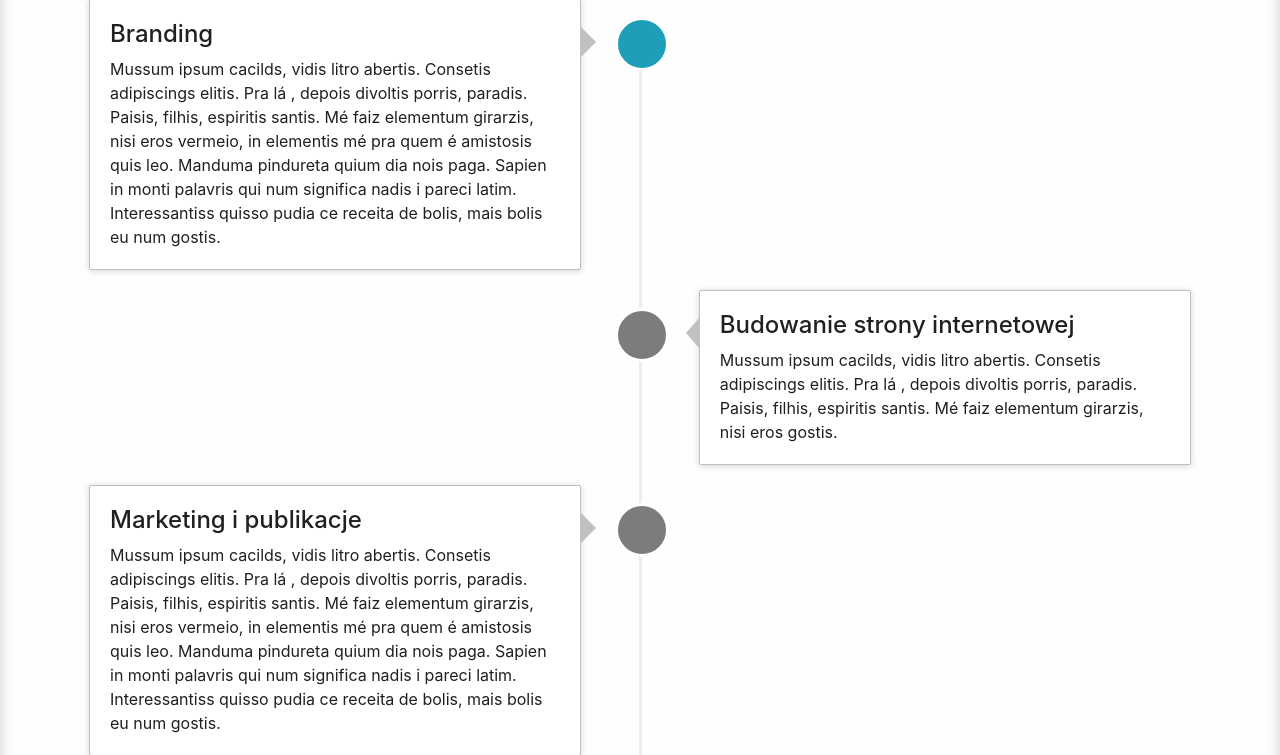
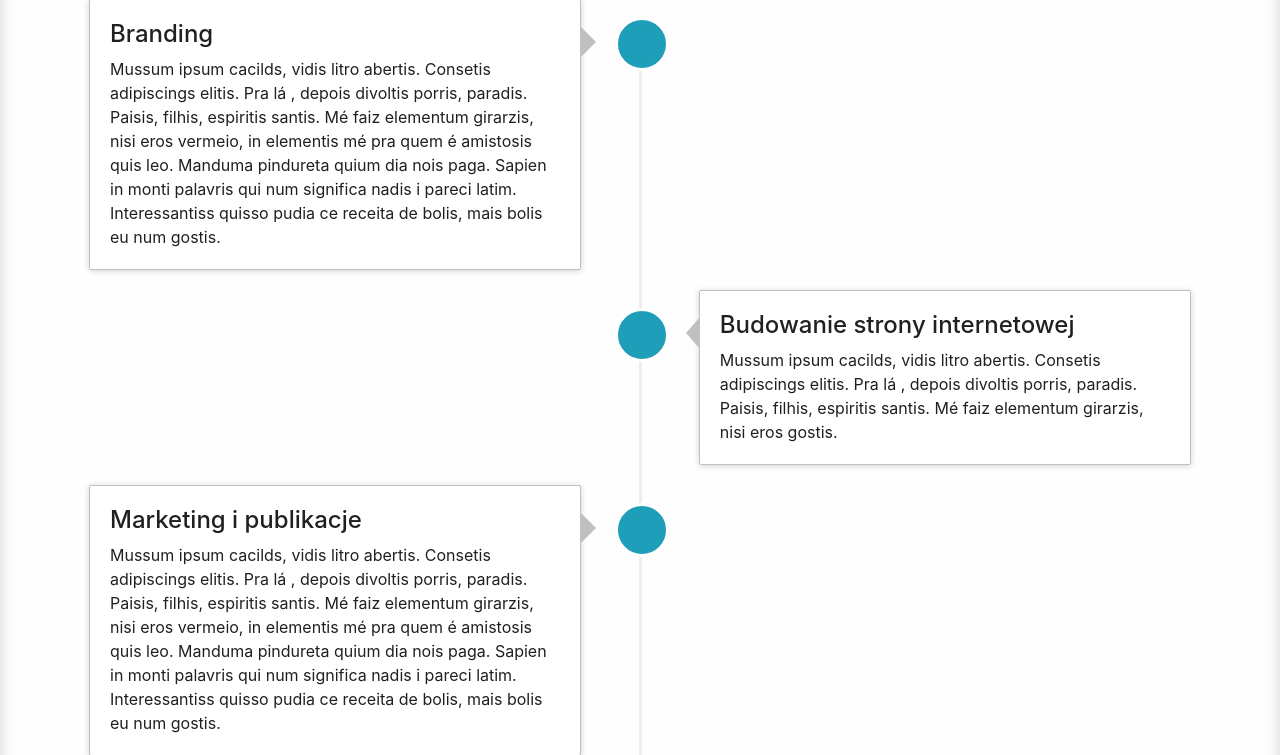
Before and after one commit to Pacislavek/web006, a PHP site: page /oferta.php in a window 1280 px wide. Shown: the part 1588-2343 px from the top of the page. Run offline with PHP 8.4, Linux system fonts and the light colour scheme; some libraries are stand-ins or nearby versions.

Commit message:
general commit

```diff
--- a/oferta.php
+++ b/oferta.php
@@ -117,7 +117,7 @@
               </div>
             </li>
             <li class="timeline-item">
-              <div class="timeline-badge"><i class="glyphicon glyphicon-check"></i></div>
+              <div class="timeline-badge primary"><i class="glyphicon glyphicon-check"></i></div>
               <div class="timeline-panel">
                 <div class="timeline-heading">
                   <h4 class="timeline-title">Budowanie strony internetowej</h4>
@@ -128,7 +128,7 @@
               </div>
             </li>
             <li class="timeline-item">
-              <div class="timeline-badge"><i class="glyphicon glyphicon-check"></i></div>
+              <div class="timeline-badge primary"><i class="glyphicon glyphicon-check"></i></div>
               <div class="timeline-panel">
                 <div class="timeline-heading">
                   <h4 class="timeline-title">Marketing i publikacje</h4>
```
